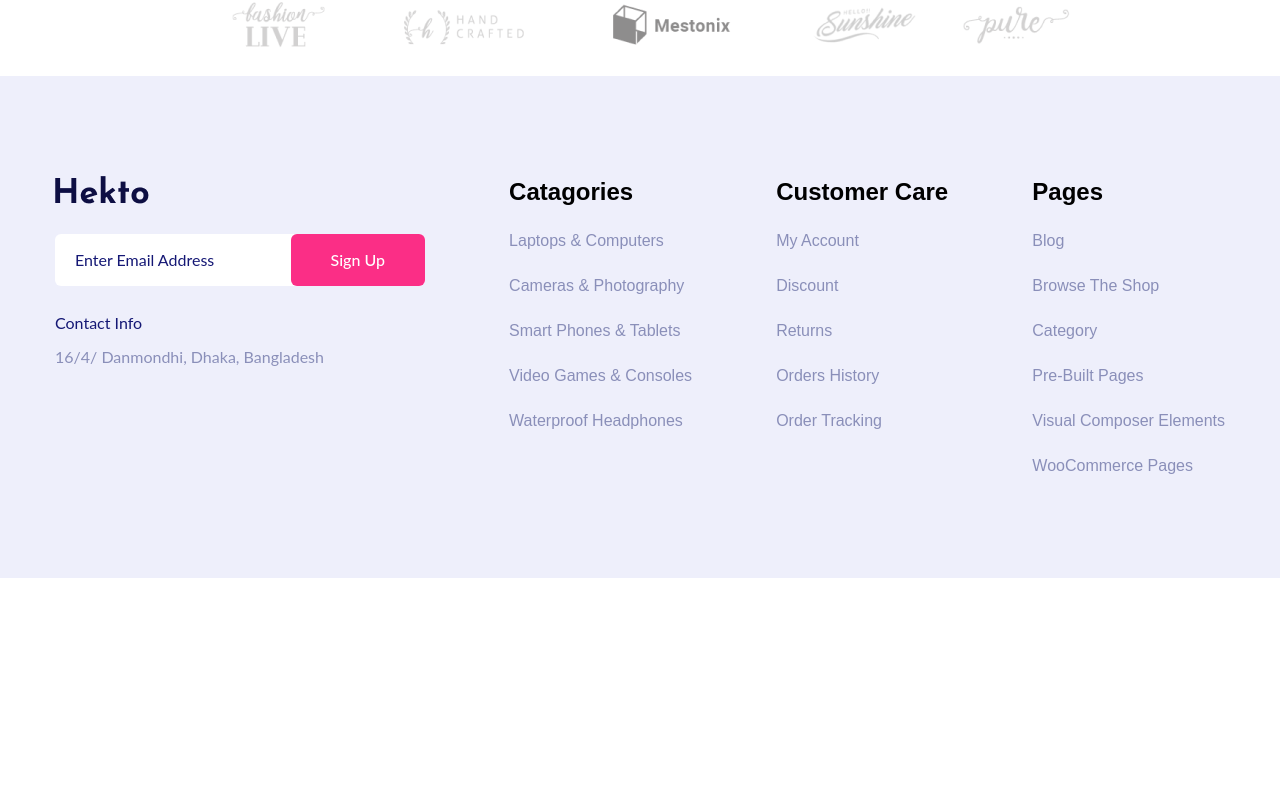
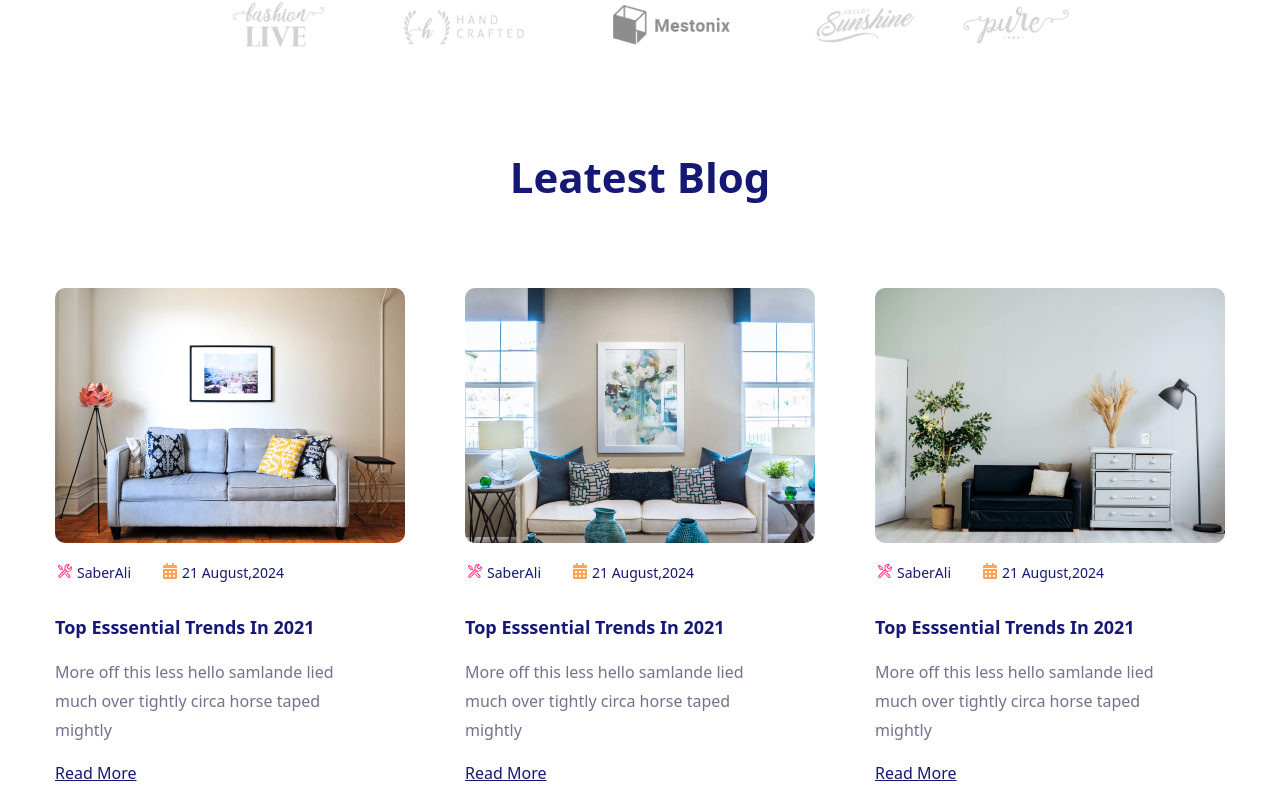
Before and after one commit to siamtalukder484/hekto-ecommerce, a React (Vite) app: page / in a window 1280 px wide. Shown: the part 6674-7480 px from the top of the page. Before the commit the page ends 7252 px from the top, so only its background shows below. Built offline with nearby package versions, Linux system fonts and the light colour scheme.

Commit message:
home_leatest_blog_section_develop_complete

```diff
--- a/src/pages/home/Home.jsx
+++ b/src/pages/home/Home.jsx
@@ -9,6 +9,7 @@ import Discountitem from './discountitem/Discountitem'
 import Topcategories from './topcategories/Topcategories'
 import Newsletarbaner from './newsletarbaner/Newsletarbaner'
 import Spcompany from './spcompany/Spcompany'
+import Leatestblog from './leatestblog/Leatestblog'
 
 
 const Home = () => {
@@ -24,6 +25,7 @@ const Home = () => {
       <Topcategories/>
       <Newsletarbaner/>
       <Spcompany/>
+      <Leatestblog/>
     </>
 
   )
--- /dev/null
+++ b/src/pages/home/leatestblog/Leatestblog.jsx
@@ -0,0 +1,90 @@
+import React from 'react'
+import Nanohead from '../../../utilities/nanohead/Nanohead'
+import productone from '../../../images/image32.png'
+import producttwo from '../../../images/image33.png'
+import productthree from '../../../images/image34.png'
+import Peras from '../../../utilities/Peras'
+import Subheading from '../../../utilities/subheading/Subheading'
+import { FaCalendarDays } from "react-icons/fa6";
+import { VscTools } from "react-icons/vsc";
+import { Link } from 'react-router-dom'
+
+const Leatestblog = () => {
+    let leatestblogarray = [
+        {
+            id: 1,
+            img : productone,
+            casname: "SaberAli",
+            date:"21 August,2024",
+            name : "Top esssential Trends in 2021",
+            pera : "More off this less hello samlande lied much over tightly circa horse taped mightly",
+            link :"#",
+            linkname : "Read More"
+        },
+        {
+            id: 2,
+            img : producttwo,
+            casname: "SaberAli",
+            date:"21 August,2024",
+            name : "Top esssential Trends in 2021",
+            pera : "More off this less hello samlande lied much over tightly circa horse taped mightly",
+            link :"#",
+            linkname : "Read More"
+        },
+        {
+            id: 3,
+            img : productthree,
+            casname: "SaberAli",
+            date:"21 August,2024",
+            name : "Top esssential Trends in 2021",
+            pera : "More off this less hello samlande lied much over tightly circa horse taped mightly",
+            link :"#",
+            linkname : "Read More"
+        },
+    ]
+  return (
+    <section className='pt-[69px] pb-[115px] bg-[#fff]'>
+        <div className='max-w-container mx-auto'>
+            <div className='leatest_blog_contant_box'>
+                <div className='text-center mb-[80px]'>
+                    <Subheading text="Leatest Blog" style="text-[42px] text-[#151875] font-[700] capitalize "/>
+                </div>
+                <div className='flex item-center  justify-between gap-x-[40px] flex-wrap '>
+                    {
+                        leatestblogarray.map((item , index)=>(
+                            <div key={index} className=' w-[350px] bg-[#fff] rounded-[10px] cursor-pointer'>
+                                <div className='w-[100%] h-[255px] rounded-[10px]'>
+                                    <img className='w-[100%] h-[100%] object-cover rounded-[10px]' src={item.img} alt="not found" />
+                                </div>
+                                <div className='bg-[#fff] pt-[19px] pb-[14px]'>
+                                    <div className='flex item-center justify-left gap-x-[29px] pb-[31px]'>
+                                        <div className='flex items-center justify-left gap-x-[2px]'>
+                                            <div className='w-[20px] h-[20px]'>
+                                                <VscTools className='text-[#FB2E86] w-[100%] h-100%]' />
+                                            </div>
+                                            <Nanohead text={item.casname} style='text-[14px] text-[#151875] font-[400] '/>
+                                        </div>
+                                        <div className='flex items-center justify-left gap-x-[2px]'>
+                                            <div className='w-[20px] h-[20px]'>
+                                                <FaCalendarDays className='text-[#FFA454] w-[100%] h-100%] ' />
+                                            </div>
+                                            <Nanohead text={item.date} style='text-[14px] text-[#151875] font-[400] '/>
+                                        </div>
+                                    </div>
+                                    <Nanohead text={item.name} style='text-[18px] text-[#151875] font-[700] capitalize mb-[17px] transition-all ease-linear delay-0.3s hover:text-[#FB2E86] '/>
+                                    <Peras text={item.pera} style=" w-[310px] text-[center] text-[#72718F] text-[16px] font-[400] leading-[180%]"/>
+                                    <div className='leatest_blog_link_box mt-[17px]'>
+                                        <Link className='text-[16px] text-[#151875] font-[400] cursor-pointer underline decoration-[#151875] transition-all ease-linear delay-0.3s hover:text-[#FB2E86] hover:underline hover:decoration-[#FB2E86] ' to={item.link}>{item.linkname}</Link>
+                                    </div>
+                                </div>
+                            </div>
+                        ))
+                    }
+                </div>
+            </div>
+        </div>
+    </section>
+  )
+}
+
+export default Leatestblog
--- a/src/pages/home/topcategories/Topcategories.jsx
+++ b/src/pages/home/topcategories/Topcategories.jsx
@@ -42,7 +42,7 @@ const Topcategories = () => {
                 <div className='text-center mb-[56px]'>
                     <Subheading text="top categories" style="text-[42px] text-[#151875] font-[700] capitalize "/>
                 </div>
-                <div className='flex item-center  justify-between gap-x-[30px] flex-wrap '>
+                <div className='flex items-center  justify-between gap-x-[30px] flex-wrap '>
                     {
                         topcategoriesproductarray.map((item , index)=>(
                             <div key={index} className=' w-[270px] bg-[#fff] cursor-pointer relative '>
```
